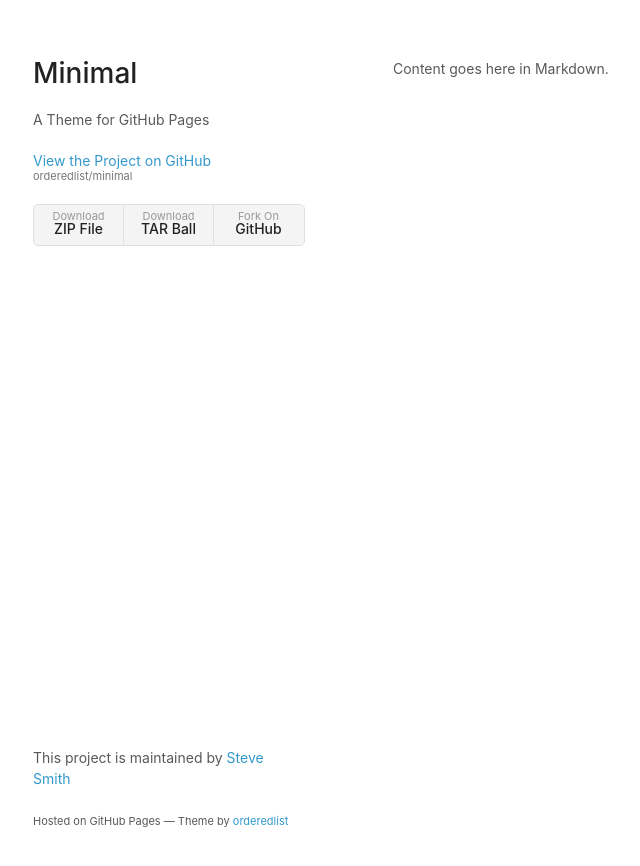
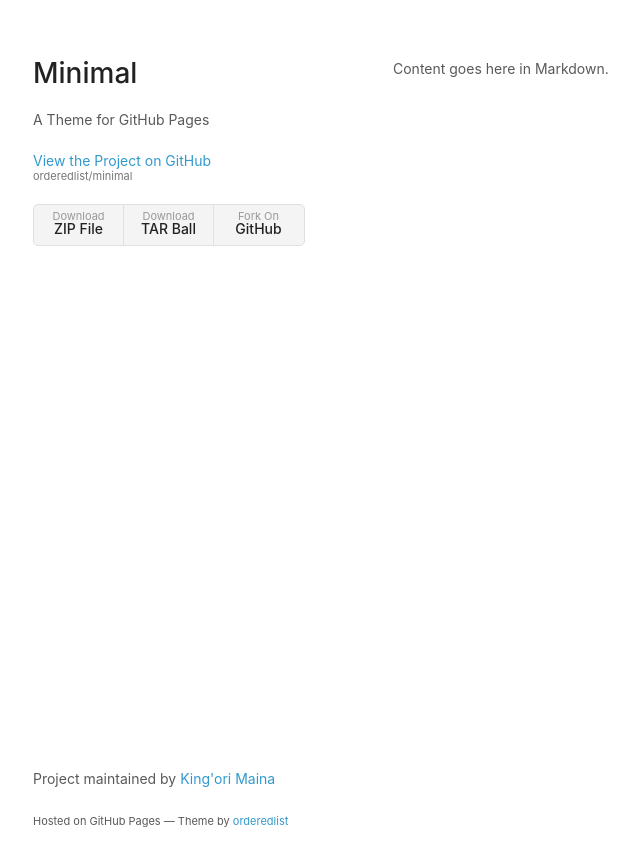
Before and after one commit to itskingori/sanaa, a Jekyll site: the page built from docs/index.md, in a window 1280 px wide. Shown: the top 866 px of the page, without its empty margins (177-817 px from the left). Built offline with Jekyll 4.4.1, drawn with Linux system fonts in a browser that asks for light colours.

Commit message:
Update footer content

```diff
--- /dev/null
+++ b/docs/_data/me.yml
@@ -0,0 +1,2 @@
+fullname: King'ori Maina
+email: "j@kingori.co"
--- a/docs/_includes/footer.html
+++ b/docs/_includes/footer.html
@@ -1,4 +1,4 @@
 <footer>
-  <p>This project is maintained by <a href="http://github.com/orderedlist">Steve Smith</a></p>
+  <p>Project maintained by <a href="https://github.com/itskingori">{{ site.data.me.fullname }}</a></p>
   <p><small>Hosted on GitHub Pages &mdash; Theme by <a href="https://github.com/orderedlist">orderedlist</a></small></p>
 </footer>
```
